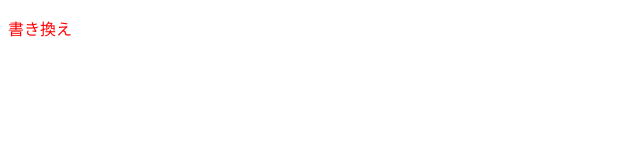
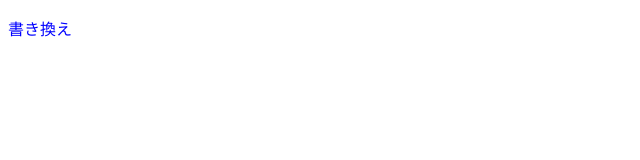
Before and after one commit to satomitu/20250512, a plain HTML site: page index.html in a window 1280 px wide. Shown: the full height of the page, 0-640 px from the left. Drawn offline with Linux system fonts and the light colour scheme.

Commit message:
青に変更

```diff
--- a/index.html
+++ b/index.html
@@ -5,6 +5,6 @@
     <title>タイトル</title>
   </head>
   <body>
-    <p style="color:red">書き換え
+    <p style="color:blue">書き換え
   </body>
 </html>
```
